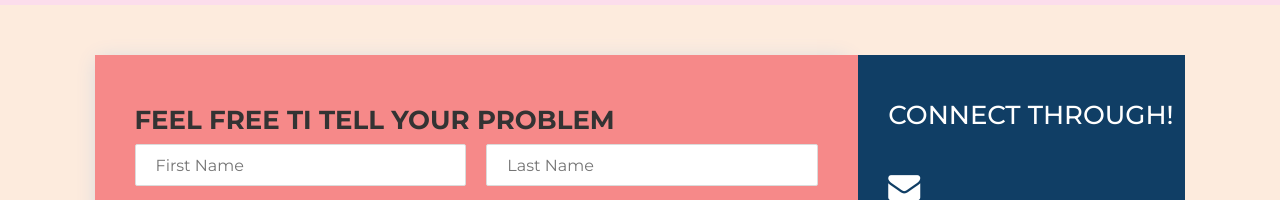
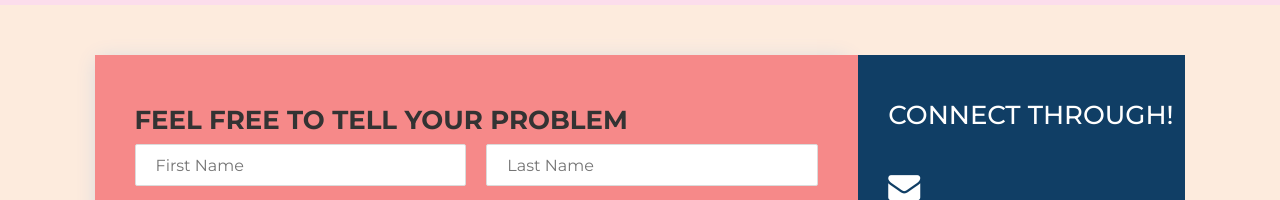
Before and after one commit to YOGENDERSS/contactus, a plain HTML site: page index.html in a window 1280 px wide. Shown: the part 66-266 px from the top of the page. Drawn offline with nearby package versions, Linux system fonts and the light colour scheme.

Commit message:
Update index.html

```diff
--- a/index.html
+++ b/index.html
@@ -217,7 +217,7 @@ ul {
         <div class="colmun-70 get_form">
           <div class="get_form_inner">
             <div class="get_form_inner_text">
-              <h3>FEEL FREE TI TELL YOUR PROBLEM</h3>
+              <h3>FEEL FREE TO TELL YOUR PROBLEM</h3>
             </div>
             <form action="#">
               <div class="grid-50-50">
```
